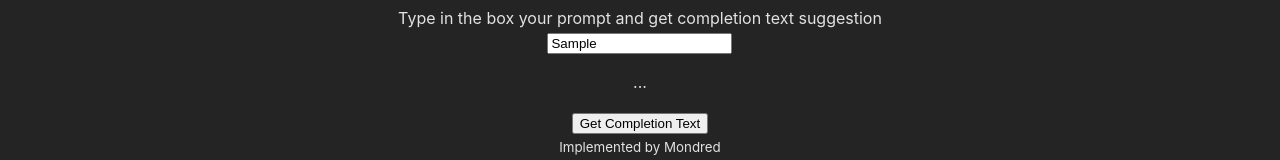
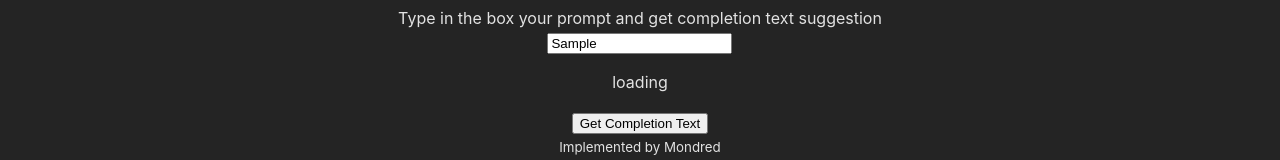
Before and after one commit to triadonoss/GPT-3-Completion-Assignment, a React (Vite) app: page / in a window 1280 px wide. Both pictures are taken after typing "Sample" into the empty fields and a click on the button "Get Completion Text". Shown: the part 351-511 px from the top of the page. Built offline with nearby package versions, Linux system fonts and the light colour scheme; no server answers.

Commit message:
1 file modified, 1 deleted

```diff
--- a/src/App.jsx
+++ b/src/App.jsx
@@ -1,11 +1,13 @@
-import { useState } from 'react';
+import { useState, useEffect } from 'react';
 import './App.css';
 
 function App() {
   const [prompts, setPrompts] = useState('');
   const [suggestion, setSuggestion] = useState('');
+  const [isLoading, setIsLoading] = useState(false);
 
   const models = async () => {
+    setIsLoading(true);
     const list = await fetch('https://nice-erin-basket-clam-tie.cyclic.app/', {
       method: 'POST',
       headers: {
@@ -20,6 +22,12 @@ function App() {
 
     return list.json();
   };
+
+  useEffect(() => {
+    if (suggestion) {
+      setIsLoading(false);
+    }
+  }, [suggestion]);
   const handleChange = (value) => {
     setPrompts(value);
     setSuggestion('');
@@ -48,7 +56,8 @@ function App() {
         />
         <br />
         <div>
-          {!suggestion && <p>...</p>}
+          {!suggestion && !isLoading && <p>...</p>}
+          {isLoading && <p>loading</p>}
           {suggestion}
         </div>
         <button onClick={handleClick}>Get Completion Text</button>
```
Also changed, not shown: 1 other file (tests, documents, lock files or other folders).
